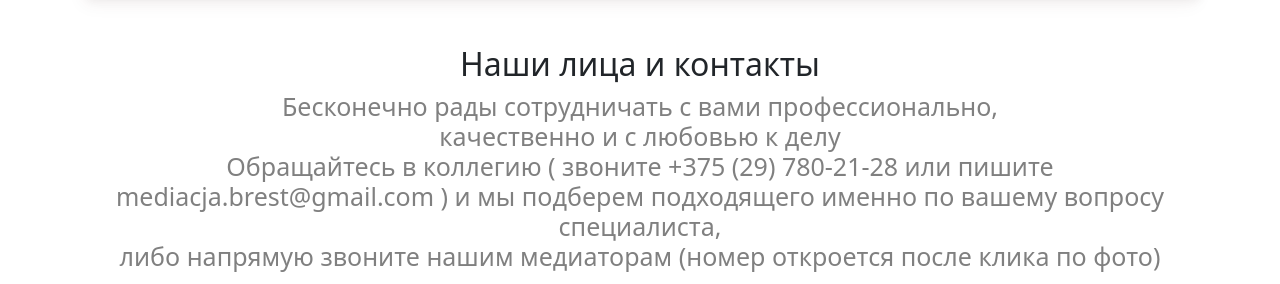
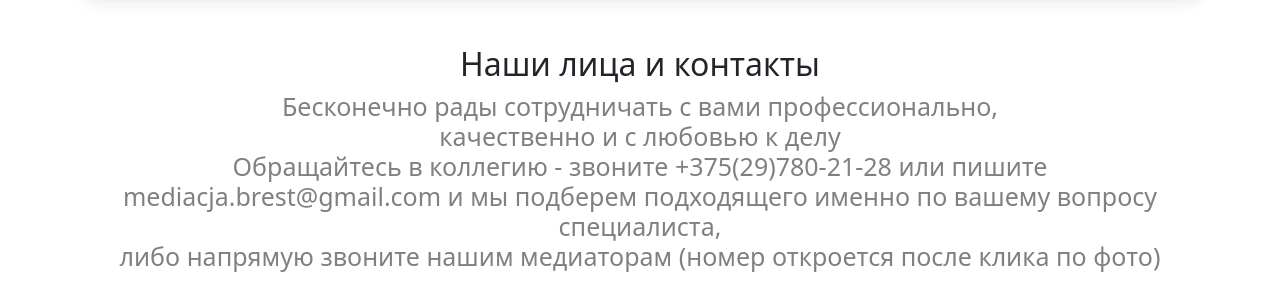
Before and after one commit to mediacja/mediacja-site, a plain HTML site: page index.html in a window 1280 px wide. Shown: the part 2761-3045 px from the top of the page. Drawn offline with nearby package versions, Linux system fonts and the light colour scheme.

Commit message:
Update index.html

```diff
--- a/index.html
+++ b/index.html
@@ -178,7 +178,7 @@
       <h2 class="text-center mb-3" style="color: gray; font-size: 25px;">
         Бесконечно рады сотрудничать с вами профессионально,<br>
         качественно и с любовью к делу<br>
-        Обращайтесь в коллегию ( звоните +375 (29) 780-21-28 или пишите mediacja.brest@gmail.com ) и мы подберем
+        Обращайтесь в коллегию - звоните +375(29)780-21-28 или пишите mediacja.brest@gmail.com и мы подберем
         подходящего именно по вашему вопросу специалиста,<br>
         либо напрямую звоните нашим медиаторам (номер откроется после клика по фото)
       </h2>
```
